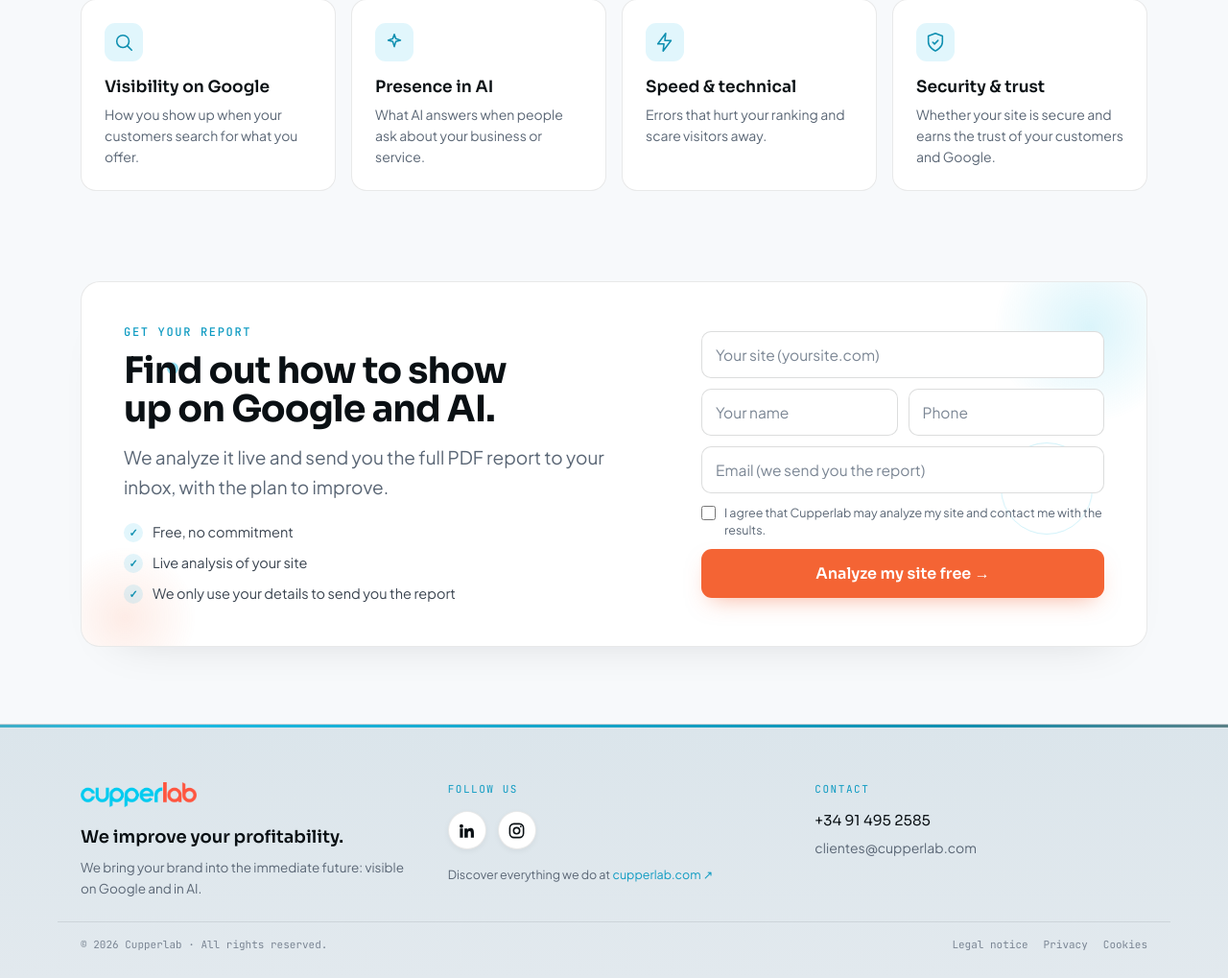
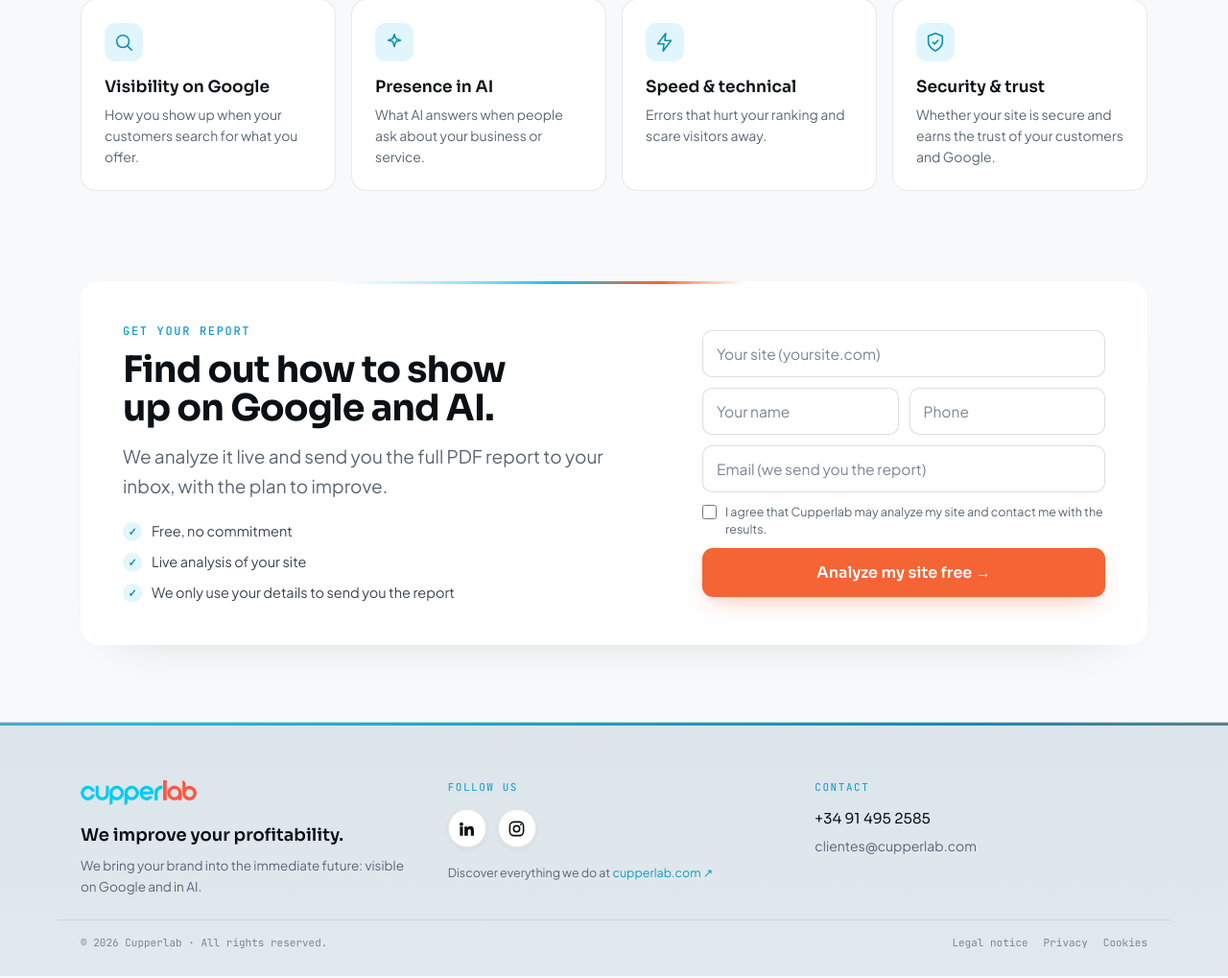
Before and after one commit to edilsonf15/cupperlab-diagnostico, a FastAPI app: page / in a window 1280 px wide. Shown: the part 1109-2128 px from the top of the page at 96% size. Run offline with FastAPI, Linux system fonts and the light colour scheme; parts of the project's set-up code (start-up, migrations or seed data) failed here and were passed over; some libraries are stand-ins or nearby versions.

Commit message:
Formulario: marco animado (degradado cian-naranja girando) en vez de luces flotantes
Co-Authored-By: Claude Opus 4.8 <noreply@anthropic.com>

```diff
--- a/app/templates/index.html
+++ b/app/templates/index.html
@@ -208,14 +208,13 @@
   .fc .fd{font-size:14px;color:var(--mut);line-height:1.55}
   /* motor / form */
   .motor{padding-top:clamp(28px,4vw,50px);padding-bottom:clamp(48px,7vw,80px)}
-  .panel{background:var(--surf);border:1px solid var(--line);border-radius:20px;padding:clamp(26px,4vw,44px);box-shadow:0 24px 50px -40px rgba(10,16,20,.2);position:relative;overflow:hidden}
+  /* Marco animado: un degradado cian->naranja gira alrededor del formulario. */
+  .panel{background:var(--surf);border:0;border-radius:20px;padding:clamp(26px,4vw,44px);box-shadow:0 24px 50px -40px rgba(10,16,20,.2);position:relative;overflow:hidden;isolation:isolate}
+  .panel::before{content:"";position:absolute;left:50%;top:50%;width:220%;height:220%;transform:translate(-50%,-50%);background:conic-gradient(from 0deg,transparent 0 74%,var(--cy) 85%,var(--or) 94%,transparent 100%);animation:spinframe 6s linear infinite;z-index:0}
+  .panel::after{content:"";position:absolute;inset:2.5px;background:var(--surf);border-radius:18px;z-index:0}
+  @keyframes spinframe{to{transform:translate(-50%,-50%) rotate(360deg)}}
   .panel>.fgrid,.panel>#console,.panel>#results{position:relative;z-index:1}
-  .pdeco{position:absolute;border-radius:50%;pointer-events:none;z-index:0}
-  .pdeco.p1{width:200px;height:200px;background:radial-gradient(circle,rgba(28,188,228,.16),transparent 70%);top:-50px;right:-40px;animation:floatA 8s ease-in-out infinite}
-  .pdeco.p2{width:150px;height:150px;background:radial-gradient(circle,rgba(244,100,52,.12),transparent 70%);bottom:-40px;left:-30px;animation:floatB 9s ease-in-out infinite}
-  .pdeco.p3{width:96px;height:96px;border:1.5px solid rgba(28,188,228,.20);background:transparent;top:44%;right:6%;animation:driftX 9s ease-in-out infinite}
-  .pdeco.p4{width:12px;height:12px;background:var(--cy);opacity:.5;top:22%;left:8%;animation:floatC 7s ease-in-out infinite}
-  @keyframes driftX{0%,100%{transform:translateX(0)}50%{transform:translateX(20px)}}
+  @media(prefers-reduced-motion:reduce){.panel::before{animation:none}}
   .fgrid{display:grid;grid-template-columns:minmax(0,1fr) minmax(0,420px);gap:clamp(28px,4vw,44px);align-items:center}
   .fgrid .l{min-width:0}
   .fgrid h2{font-family:var(--disp);font-weight:700;font-size:clamp(25px,3.4vw,38px);letter-spacing:-.025em;color:var(--ink);margin:13px 0 14px;line-height:1.05;text-wrap:balance}
@@ -486,7 +485,6 @@
 <!-- MOTOR: FORM / CONSOLE / RESULTS -->
 <section class="wrap motor" id="motor">
   <div class="panel" data-rv>
-    <span class="pdeco p1" aria-hidden="true"></span><span class="pdeco p2" aria-hidden="true"></span><span class="pdeco p3" aria-hidden="true"></span><span class="pdeco p4" aria-hidden="true"></span>
 
     <!-- FORM -->
     <div id="formBlock" class="fgrid">
```
